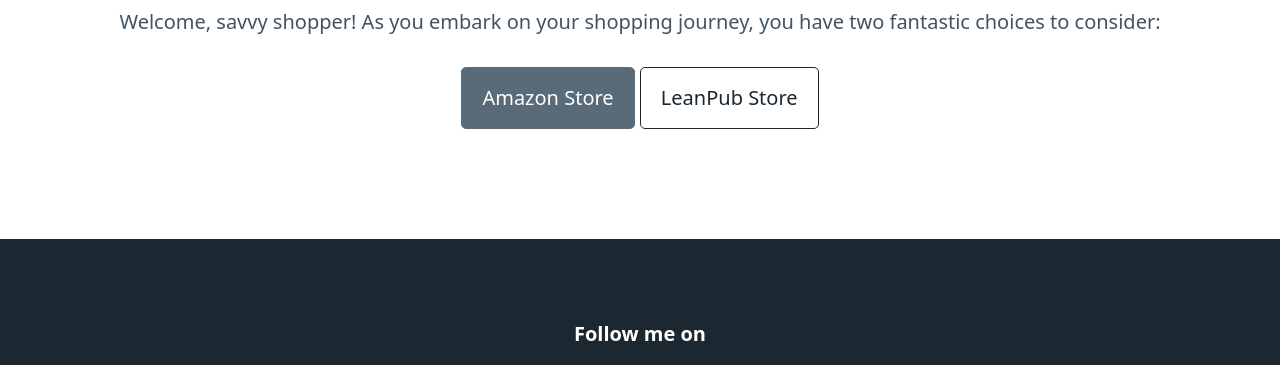
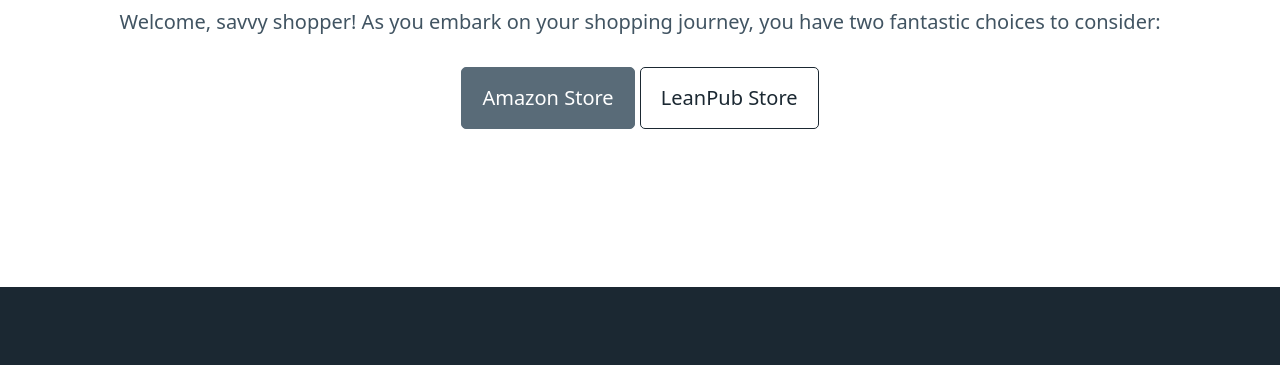
Before and after one commit to gmoralesc/gmoralesc.github.io, a plain HTML site: page books/index.html in a window 1280 px wide. Shown: the part 223-588 px from the top of the page. Drawn offline with nearby package versions, Linux system fonts and the light colour scheme.

Commit message:
Fix main height

```diff
--- a/index.css
+++ b/index.css
@@ -2,11 +2,15 @@
   --primary: #333;
 }
 
+html {
+  min-height: 100vh;
+}
+
 body {
-  margin: 0;
   display: flex;
   flex-direction: column;
-  min-height: 100%;
+  margin: 0;
+  min-height: 100vh;
 }
 
 h1 {
```
Also changed, not shown: index.html (+1 -3 lines).
